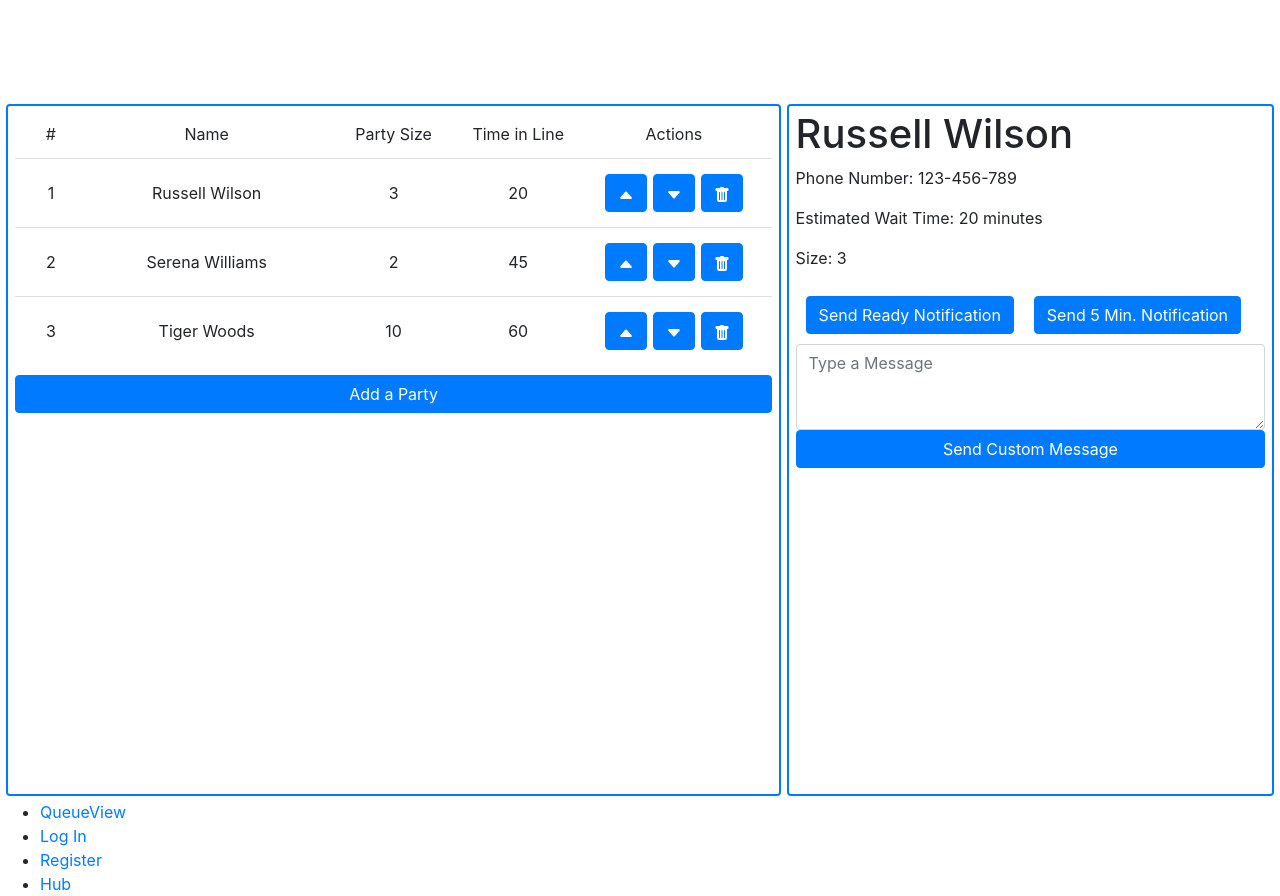
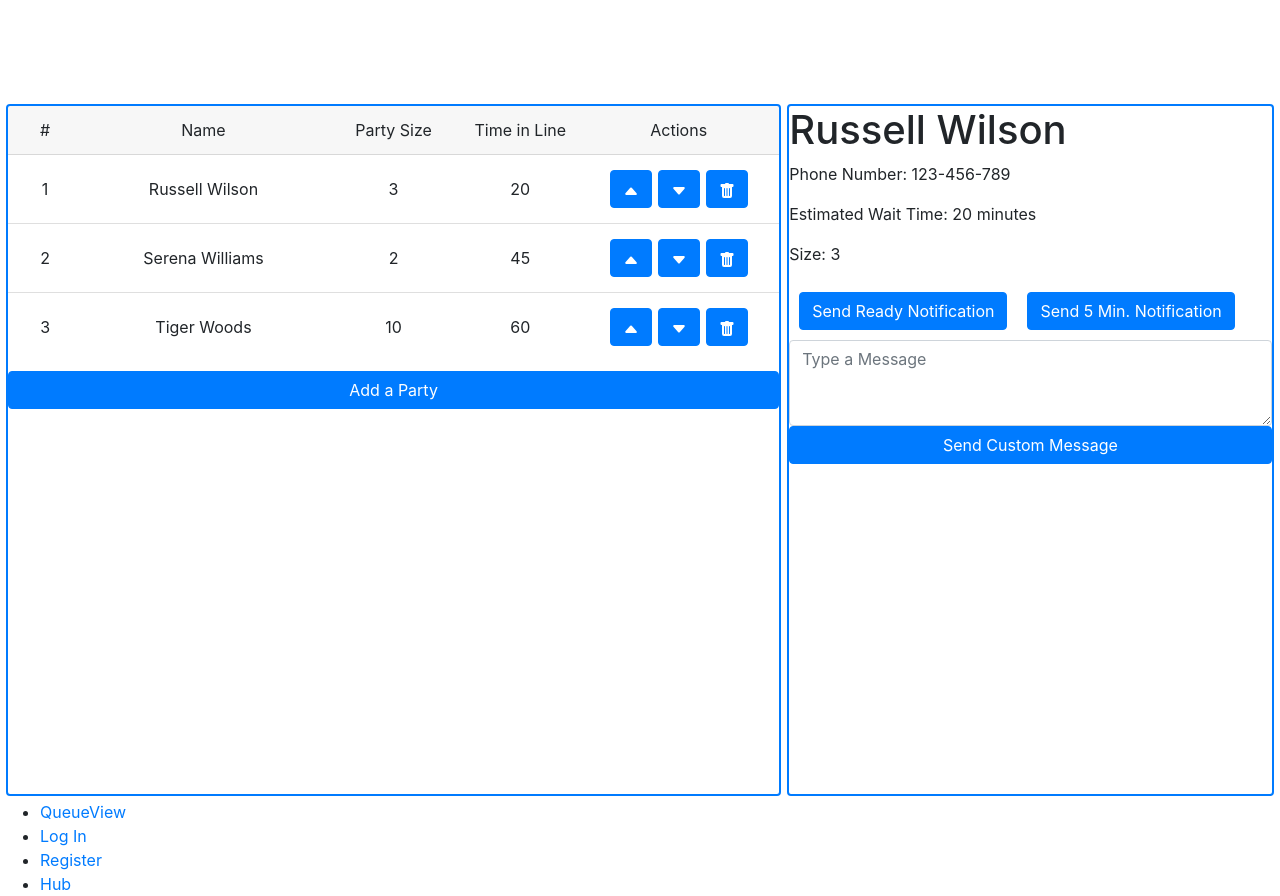
Before and after one commit to radius-queue/web, a React (Create React App) app: page /post-log-in/queue-view in a window 1280 px wide. Built offline with nearby package versions, Linux system fonts and the light colour scheme.

Commit message:
Made a queue header.

```diff
--- a/src/post-log-in/queue-view.css
+++ b/src/post-log-in/queue-view.css
@@ -16,7 +16,6 @@
   left: 0.5vw;
   width: 60.5vw;
   overflow: scroll;
-  padding: 0.5vh 0.5vw 0.5vh 0.5vw;
 }
 
 #queue {
@@ -32,7 +31,6 @@
   right: 0.5vw;
   width: 38vw;
   overflow: scroll;
-  padding: 0.5vh 0.5vw 0.5vh 0.5vw;
 }
 
 .list-group-item .row {
--- a/src/post-log-in/queue-view.tsx
+++ b/src/post-log-in/queue-view.tsx
@@ -71,8 +71,7 @@ const QueueList = ({queue, showParty, setQueue, showAddModal, showDeleteModal} :
 
   return (
     <Card id='queue-card'>
-      <ListGroup id='queue' variant="flush">
-        <ListGroup.Item>
+      <Card.Header>
         <Row>
           <Col md={1}>#</Col>
           <Col md={4}>Name</Col>
@@ -80,7 +79,8 @@ const QueueList = ({queue, showParty, setQueue, showAddModal, showDeleteModal} :
           <Col md={2}>Time in Line</Col>
           <Col md={3}>Actions</Col>
         </Row>
-        </ListGroup.Item>
+      </Card.Header>
+      <ListGroup id='queue' variant="flush">
         {queue.parties.map((person: Party, idx: number) =>
           (<ListGroup.Item className="queue-entry" key={idx} onClick={() => showParty(person)}>
             <Row>
```
Lines whose indentation alone changed are shown as unchanged.
